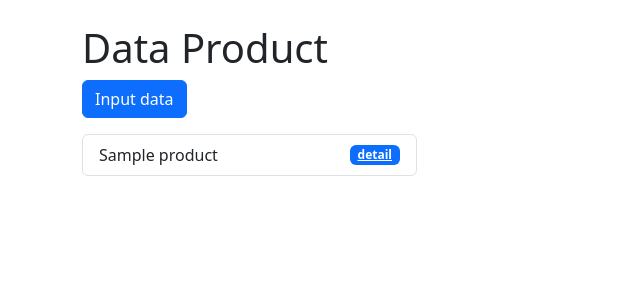
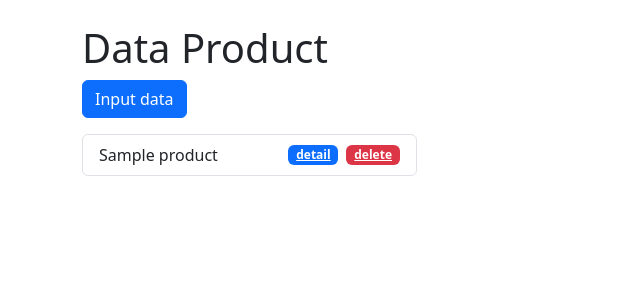
Before and after one commit to khaerulwalid/crud_php_mvc, a PHP site: the page made by app/views/product/index.php in a window 1280 px wide. Shown: the part 56-356 px from the top of the page, without its empty margins (0-640 px from the left). Run offline with PHP 8.4, Linux system fonts and the light colour scheme; the template is opened without the code that fills it: most values are stand-ins (such as "Sample title", 1, 10 or a date in 2020); some libraries are stand-ins or nearby versions.

Commit message:
feat: delete product

```diff
--- a/app/views/product/index.php
+++ b/app/views/product/index.php
@@ -19,7 +19,11 @@
                 <?php foreach ($data["product"] as $product) : ?>
                         <li class="list-group-item d-flex justify-content-between align-items-center">
                             <?= $product->name ?>
-                            <a href="<?= BASE_URL ?>product/detail/<?= $product->id ?>" class="badge badge-primary bg-primary">detail</a>
+                            <div class="d-flex justify-content-between align-items-center gap-2">
+                                <a href="<?= BASE_URL ?>product/detail/<?= $product->id ?>" class="badge bg-primary">detail</a>
+
+                                <a href="<?= BASE_URL ?>product/delete/<?= $product->id ?>" class="badge bg-danger" onclick="return confirm('Yakin mau dihapus ?')">delete</a>
+                            </div>
                         </li>
             <?php $no++; endforeach; ?>
 
```
Also changed, not shown: app/controllers/Product.php (+12 -0 lines), app/models/Product_model.php (+10 -0 lines).
